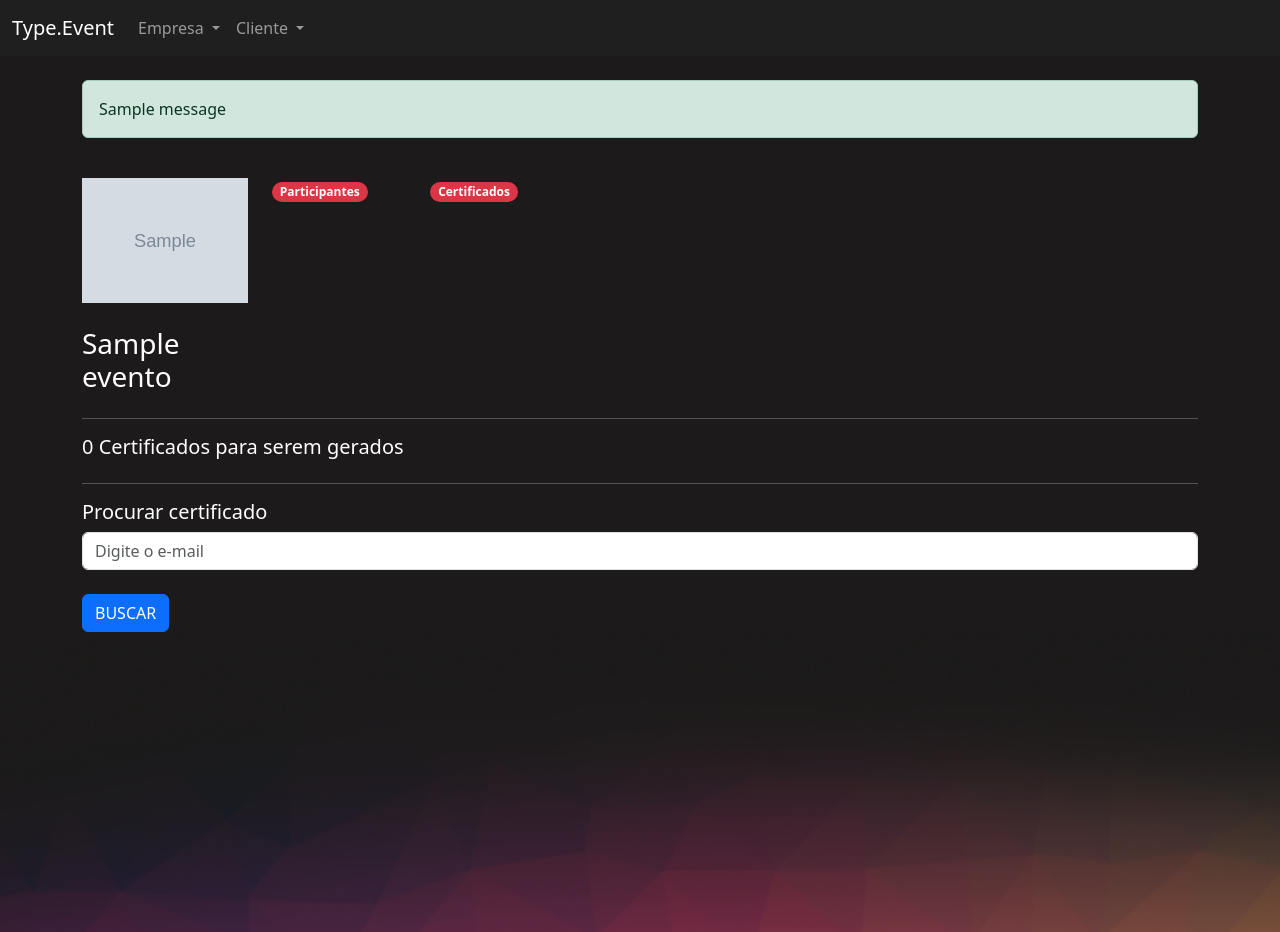
After one commit to JulianaRaquel/SISTEMA_DE_EVENTOS, a Django app: page /certificados_evento/1 in a window 1280 px wide. The commit adds this page. Run offline with Django 4.2, Linux system fonts and the light colour scheme; a user stored in the database is signed in; tables that the repository leaves empty hold one stand-in row (values such as "Sample post"); grey boxes marked "Sample" are stand-in pictures; one stand-in notice (Sample message) is shown.

Commit message:
incluido código para geração de certificados da plataforma

```diff
--- a/eventos/models.py
+++ b/eventos/models.py
@@ -21,3 +21,8 @@ class Evento(models.Model):
 
     def __str__(self):
         return self.nome
+
+class Certificado(models.Model):
+    certificado = models.ImageField(upload_to="certificados")
+    participante = models.ForeignKey(User, on_delete=models.DO_NOTHING)
+    evento = models.ForeignKey(Evento, on_delete=models.DO_NOTHING)
--- /dev/null
+++ b/eventos/templates/certificados_evento.html
@@ -0,0 +1,60 @@
+{% extends "bases/base_evento.html" %}
+{% load static %}
+
+{% block 'importacoes' %}
+    <link href="{% static 'evento/css/gerenciar_evento.css' %}" rel="stylesheet">
+{% endblock %}
+
+{% block 'conteudo' %}
+    <div class="container">
+        <br>
+        {% if messages %}
+            {% for message in messages %}
+                <div class="alert {{ message.tags }}">{{ message }}</div>
+            {% endfor %}
+        {% endif %}
+        <br>
+        <div class="row">
+            <div class="col-md-2">
+                <img width="100%" src="/media/{{evento.logo}}">
+                <br>
+                <br>
+                <h3>{{ evento.nome }}</h3>
+
+            </div>
+
+            <div class="col-md">
+                <div class="row">
+                    <div class="col-md-2">
+                        <span class="badge rounded-pill text-bg-danger"><a class="link" href="{% url 'participantes_evento' evento.id %}" style="color: white;">Participantes</a></span>
+                    </div>
+                    <div class="col-md-2">
+                        <span class="badge rounded-pill text-bg-danger"><a class="link" href="{% url 'certificados_evento' evento.id %}" style="color: white;">Certificados</a></span>
+                    </div>
+                </div>
+            </div>
+        </div>
+        <hr>
+
+        <div class="row">
+            <h5>{{ qtd_certificados }} Certificados para serem gerados</h5>
+            {% if qtd_certificados > 0 %}
+                <a href="#" class="btn-principal link" style="width: 40%">GERAR TODOS OS CERTIFICADOS</a>
+            {% endif %}
+        </div>
+        <hr>
+
+        <div class="row">
+            <h5>Procurar certificado</h5>
+            <br>
+            <form action="" method="">
+                <input type="email" class="form-control" placeholder="Digite o e-mail" name="email">{% csrf_token %}
+                <br>
+                <input type="submit" value="BUSCAR" class="btn btn-primary">
+            </form>
+        </div>
+
+
+    </div>
+
+{% endblock %}
--- a/eventos/templates/participantes_evento.html
+++ b/eventos/templates/participantes_evento.html
@@ -29,7 +29,7 @@
                         <span class="badge rounded-pill text-bg-danger"><a class="link" href="#" style="color: white;">Participantes</a></span>
                     </div>
                     <div class="col-md-2">
-                        <span class="badge rounded-pill text-bg-danger"><a class="link" href="#" style="color: white;">Certificados</a></span>
+                        <span class="badge rounded-pill text-bg-danger"><a class="link" href="{% url 'certificados_evento' evento.id %}" style="color: white;">Certificados</a></span>
                     </div>
                 </div>
             </div>
--- a/eventos/urls.py
+++ b/eventos/urls.py
@@ -1,5 +1,5 @@
 from django.urls import path
-from .views import novo_evento, gerenciar_evento, inscrever_evento, participantes_evento, gerar_csv
+from .views import novo_evento, gerenciar_evento, inscrever_evento, participantes_evento, gerar_csv, certificados_evento, gerar_certificado
 
 
 
@@ -9,4 +9,6 @@ urlpatterns = [
     path('inscrever_evento/<int:id>', inscrever_evento, name='inscrever_evento'),
     path('participantes_evento/<int:id>', participantes_evento, name='participantes_evento'),
     path('gerar_csv/<int:id>', gerar_csv, name='gerar_csv'),
+    path('certificados_evento/<int:id>', certificados_evento, name="certificados_evento"),
+    path('gerar_certificado/<int:id>', gerar_certificado, name='gerar_certificado'),
 ]
--- a/eventos/views.py
+++ b/eventos/views.py
@@ -1,13 +1,15 @@
-from django.shortcuts import render, redirect, get_object_or_404
+from django.shortcuts import render, redirect, get_object_or_404, reverse
 from django.contrib import messages
 from django.contrib.messages import constants
 from django.contrib.auth.decorators import login_required
-from .models import Evento
+from .models import Evento, Certificado
 from django.http import Http404
 import csv
 from secrets import token_urlsafe
 import os
 from django.conf import settings
+from PIL import Image, ImageDraw, ImageFont
+
 
 @login_required
 def novo_evento(request):
@@ -96,3 +98,62 @@ def gerar_csv(request, id):
                 writer.writerow(x)
 
         return redirect(f'/media/{token}')
+
+
+@login_required
+def certificados_evento(request, id):
+    evento = get_object_or_404(Evento, id=id)
+    if not evento.criador == request.user:
+        raise Http404('Esse evento não é seu')
+    if request.method == 'GET':
+        qtd_certificados = evento.participantes.all().count() - Certificado.objects.filter(evento=evento).count()
+        return render(request, 'certificados_evento.html', {'qtd_certificados': qtd_certificados, 'evento': evento})
+
+
+
+from io import BytesIO
+from django.core.files.uploadedfile import InMemoryUploadedFile
+import sys
+
+@login_required
+def gerar_certificado(request, id):
+    evento = get_object_or_404(Evento, id=id)
+    if not evento.criador == request.user:
+        raise Http404('Esse evento não é seu')
+
+    path_template = os.path.join(settings.BASE_DIR, 'templates/static/evento/img/template_certificado.png')
+    path_fonte = os.path.join(settings.BASE_DIR, 'templates/static/fontes/arimo.ttf')
+
+    for participante in evento.participantes.all():
+        # TO DO: validar se o certificado já foi gerado
+        img = Image.open(path_template)
+        draw = ImageDraw.Draw(img)
+
+        fonte_nome = ImageFont.truetype(path_fonte, 80)
+        fonte_info = ImageFont.truetype(path_fonte, 30)
+
+        draw.text((230, 651), f"{participante.username}", font=fonte_nome, fill=(0,0,0))
+        draw.text((761, 782), f"{evento.nome}", font=fonte_info, fill=(0, 0, 0))
+        draw.text((816, 849), f"{evento.carga_horaria}", font=fonte_info, fill=(0, 0, 0))
+
+        output = BytesIO()
+        img.save(output, format="PNG", quality=100)
+        output.seek(0)
+
+        img_final = InMemoryUploadedFile(output,
+                                         'ImageField',
+                                         f'{token_urlsafe(8)}.png',
+                                         'image/jpeg',
+                                         sys.getsizeof(output),
+                                         None)
+
+        certificado_gerado = Certificado(
+            certificado=img_final,
+            participante=participante,
+            evento=evento
+        )
+
+        certificado_gerado.save()
+
+    messages.add_message(request, constants.SUCCESS, 'Certificados gerados com sucesso !!!')
+    return redirect(reverse('certificados_evento', kwargs={'id': evento.id}))
```
Also changed, not shown: eventos/migrations/0004_certificado.py (added), templates/static/evento/img/template_certificado.png (added), templates/static/fontes/arimo.ttf (added).
